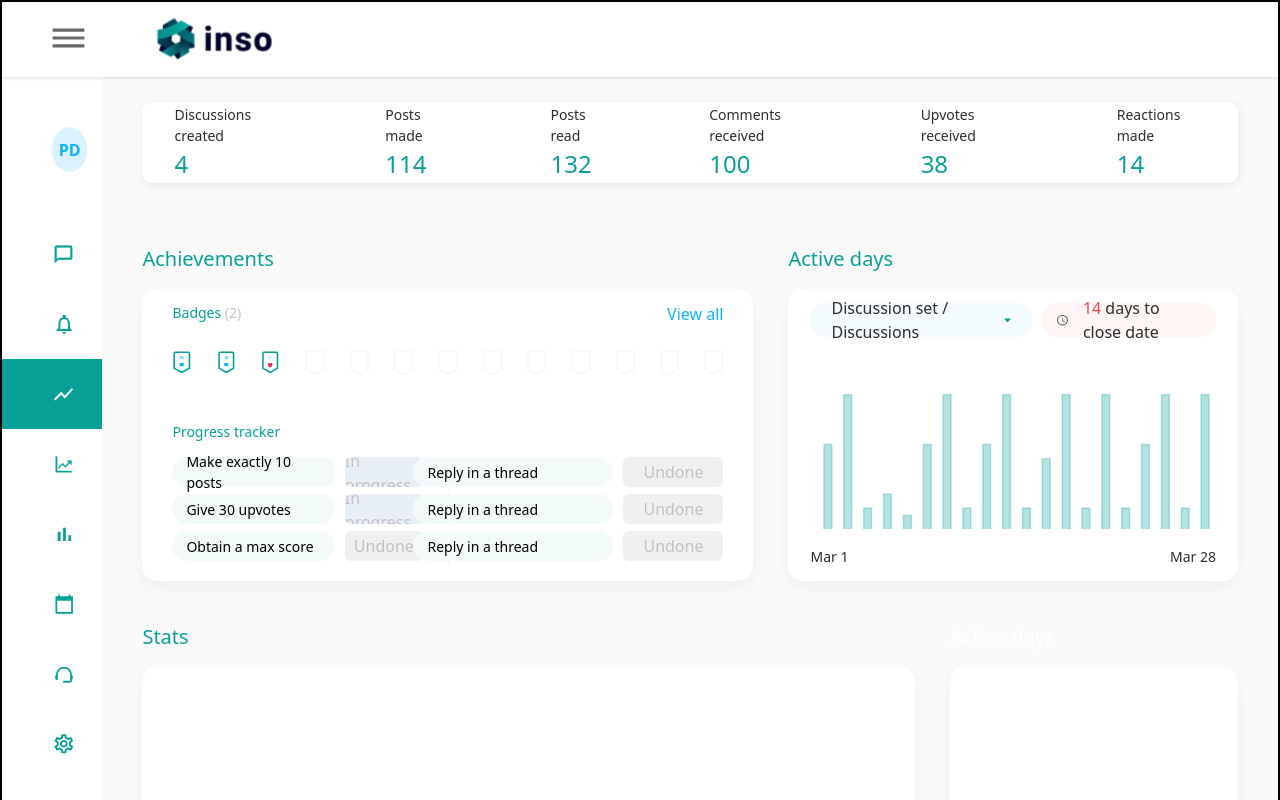
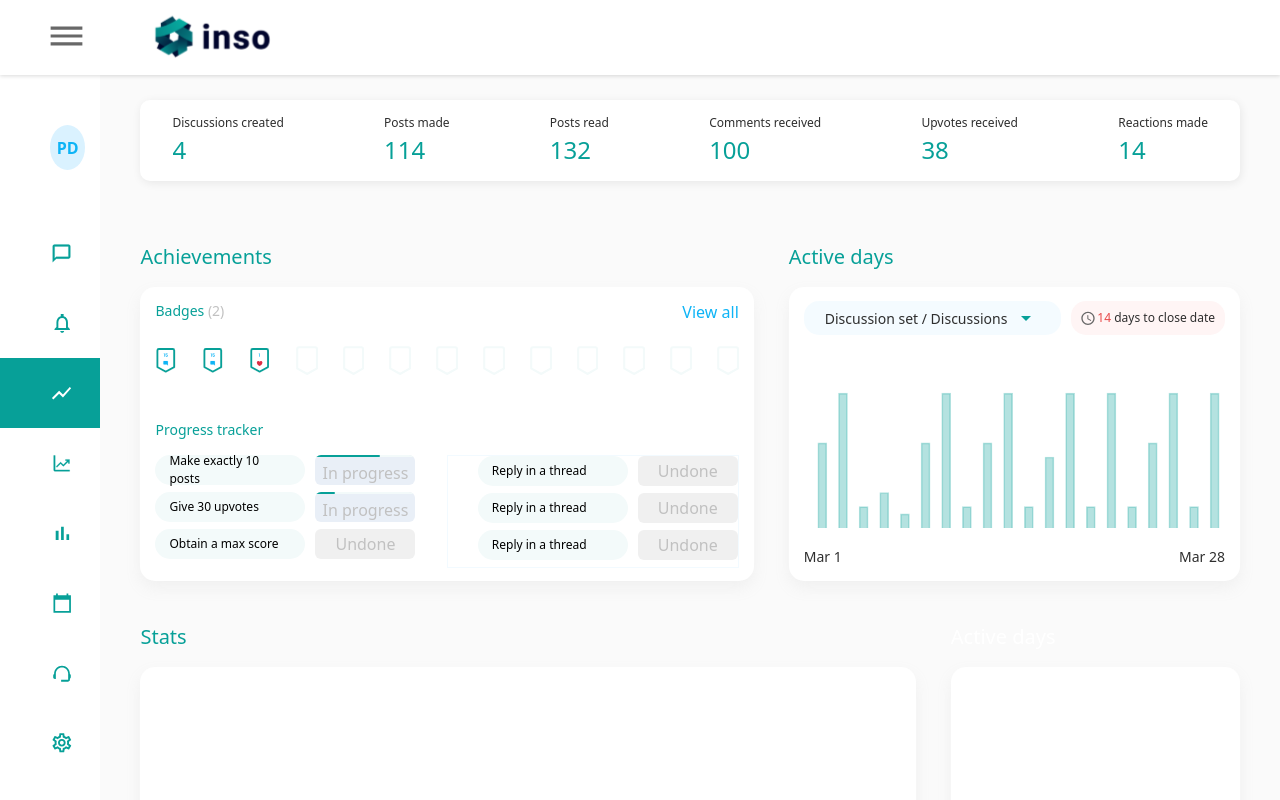
Before and after one commit to The-olajumoke/inso-frontend, a Next.js app: page /stats in a window 1280 px wide. Shown: the top 800 px of the page. Built offline with nearby package versions, Linux system fonts and the light colour scheme.

Commit message:
fixing responsiveness for stats

```diff
--- a/components/Layout.js
+++ b/components/Layout.js
@@ -31,7 +31,7 @@ const Layout = ({ title, children, searchBar, bgColor }) => {
         <title>{title || "Custigrow"}</title>
       </Head>
 
-      <div className=" border-2 flex flex-col">
+      <div className=" flex flex-col">
         <Header
           navSize={navSize}
           handleNavSize={handleNavSize}
--- a/components/Sidebar.js
+++ b/components/Sidebar.js
@@ -7,11 +7,6 @@ const Sidebar = ({ navSize, userPicture }) => {
   const router = useRouter();
 
   return (
-    // <div
-    //   className={`${styles.sidebarContainer} ${
-    //     navSize === "small" ? "w-109" : "w-333"
-    //   }   fixed flex flex-col justify-between  vp-980:hidden  overflow-y-auto`}
-    // >
     <div
       className={`${styles.sidebarContainer} ${
         navSize === "small" ? "w-109" : "w-333"
--- a/pages/analytics.js
+++ b/pages/analytics.js
@@ -31,28 +31,28 @@ const Analytics = () => {
         <div className=" grid grid-cols-5 h-81 justify-between mb-29">
           <div className=" col-span-2 px-32 h-full  bg-white-white rounded-sm  shadow-xs flex items-center justify-between mr-30">
             <div className="flex flex-col  items-start">
-              <p className=" text-black-analText">Sets</p>
+              <p className=" text-black-analText text-xs">Sets</p>
               <h3 className=" text-primary-darkGreen">14</h3>
             </div>
             <div className="flex flex-col  items-start">
-              <p className=" text-black-analText">Discussions</p>
+              <p className=" text-black-analText text-xs">Discussions</p>
               <h3 className=" text-primary-darkGreen">38</h3>
             </div>
             <div className="flex flex-col  items-start">
-              <p className=" text-black-analText">Users</p>
+              <p className=" text-black-analText text-xs">Users</p>
               <h3 className=" text-primary-darkGreen">100</h3>
             </div>
             <div className="flex flex-col  items-start">
-              <p className=" text-black-analText">Posts</p>
+              <p className=" text-black-analText text-xs">Posts</p>
               <h3 className=" text-primary-darkGreen">1250</h3>
             </div>
           </div>
           <div className=" col-span-3 px-32 h-full bg-white-white rounded-sm  shadow-xs flex   flex-col items-center  justify-center">
             <div className=" flex items-center justify-between w-full">
-              <p className=" w-135  text-gray-text mr-48">
+              <span className=" text-xs w-135  text-gray-text mr-48">
                 {" "}
-                Compare discussion :
-              </p>
+                Compare discussion:
+              </span>
               <div className="w-230 h-34 rounded bg-border-settingsLine px-20 flex items-center justify-between mr-12">
                 <p className=" text-border-line ">Discussion A</p>
                 <Image
@@ -77,7 +77,10 @@ const Analytics = () => {
               </div>
             </div>
             <div className=" flex items-center justify-between w-full">
-              <p className="w-135 text-gray-text mr-48"> Timeframe :</p>
+              <span className="w-135 text-xs text-gray-text mr-48">
+                {" "}
+                Timeframe :
+              </span>
               <div className="w-230 h-34 px-20 flex items-center justify-between mr-12">
                 <p className="  text-gray-analyticsGray ">
                   Jan 1 - Jan 12, 2022
--- a/pages/stats/index.js
+++ b/pages/stats/index.js
@@ -9,29 +9,29 @@ const zIndex = () => {
     <Layout title="Inso | Stats" bgColor="bg-gray-background">
       <div className="py-25 px-40">
         {" "}
-        <div className=" rounded-sm  px-32 h-81  bg-white-white w-full flex items-center justify-start  gap-40 shadow-xs mb-61">
+        <div className=" rounded-sm  px-32 h-81  bg-white-white w-full flex items-center justify-start  gap-40 vp-min-601:gap-20 vp-min-601:justify-between shadow-xs mb-61">
           <div className="flex flex-col  items-start">
-            <p className="  text-black-analText">Discussions created</p>
+            <p className="  text-black-analText text-xs">Discussions created</p>
             <h3 className=" text-primary-darkGreen">4</h3>
           </div>
           <div className="flex flex-col  items-start">
-            <p className="  text-black-analText">Posts made</p>
+            <p className="  text-black-analText text-xs">Posts made</p>
             <h3 className=" text-primary-darkGreen">114</h3>
           </div>
           <div className="flex flex-col  items-start">
-            <p className="  text-black-analText">Posts read</p>
+            <p className="  text-black-analText text-xs">Posts read</p>
             <h3 className=" text-primary-darkGreen">132</h3>
           </div>
           <div className="flex flex-col  items-start">
-            <p className="  text-black-analText">Comments received</p>
+            <p className="  text-black-analText text-xs">Comments received</p>
             <h3 className=" text-primary-darkGreen">100</h3>
           </div>
           <div className="flex flex-col  items-start">
-            <p className="  text-black-analText">Upvotes received</p>
+            <p className="  text-black-analText text-xs">Upvotes received</p>
             <h3 className=" text-primary-darkGreen">38</h3>
           </div>
           <div className="flex flex-col  items-start">
-            <p className="  text-black-analText">Reactions made</p>
+            <p className="  text-black-analText text-xs">Reactions made</p>
             <h3 className=" text-primary-darkGreen">14</h3>
           </div>
         </div>
@@ -39,7 +39,7 @@ const zIndex = () => {
           <div className=" col-span-4">
             {" "}
             <h4 className=" text-primary-darkGreen mb-15">Achievements</h4>
-            <div className=" px-30 py-13 h-auto rounded-xl bg-white-white shadow-lg">
+            <div className=" px-30 vp-min-601:px-15 py-13 h-auto rounded-xl bg-white-white shadow-lg">
               <div className="flex justify-between mb-14">
                 <p className=" text-primary-darkGreen">
                   Badges <span className=" text-other-disabledText">(2)</span>{" "}
@@ -163,7 +163,7 @@ const zIndex = () => {
                 <div className="grid grid-cols-2">
                   <div className="pr-25">
                     <div className=" flex items-center mb-7">
-                      <div className=" bg-green-lightGreen w-200 h-30 rounded px-14  text-sm flex items-center mr-10">
+                      <div className=" bg-green-lightGreen w-150 h-30 rounded px-14   text-xs flex items-center mr-10">
                         Make exactly 10 posts
                       </div>
                       <div className="w-100  bg-blue-progressBlue h-30 text-other-disabledText flex flex-col justify-center items-center text-md  rounded-xs overflow-hidden">
@@ -176,7 +176,7 @@ const zIndex = () => {
                       </div>
                     </div>
                     <div className=" flex items-center mb-7">
-                      <div className=" bg-green-lightGreen w-200 h-30 rounded px-14  text-sm flex items-center mr-10">
+                      <div className=" bg-green-lightGreen w-150 h-30 rounded px-14   text-xs flex items-center mr-10">
                         Give 30 upvotes
                       </div>
                       <div className="w-100  bg-blue-progressBlue h-30 text-other-disabledText flex flex-col justify-center items-center text-md  rounded-xs overflow-hidden">
@@ -189,7 +189,7 @@ const zIndex = () => {
                       </div>
                     </div>
                     <div className=" flex items-center mb-7">
-                      <div className=" bg-green-lightGreen w-200 h-30 rounded px-14  text-sm flex items-center mr-10">
+                      <div className=" bg-green-lightGreen w-150 h-30 rounded px-14   text-xs flex items-center mr-10">
                         Obtain a max score
                       </div>
                       <div className="w-100 bg-other-disabled h-30 text-other-disabledText flex flex-col justify-center items-center text-md  rounded-xs overflow-hidden">
@@ -197,9 +197,9 @@ const zIndex = () => {
                       </div>
                     </div>
                   </div>
-                  <div className="border-l border-blue-inputBlue pl-25 flex flex-col items-end">
+                  <div className="border border-blue-inputBlue pl-25 flex flex-col items-end">
                     <div className=" flex items-center mb-7">
-                      <div className=" bg-green-lightGreen w-200 h-30 rounded px-14  text-sm flex items-center mr-10">
+                      <div className=" bg-green-lightGreen w-150 h-30 rounded px-14   text-xs flex items-center mr-10">
                         Reply in a thread
                       </div>
                       <div className="w-100  bg-other-disabled h-30 text-other-disabledText flex flex-col justify-center items-center text-md  rounded-xs overflow-hidden">
@@ -207,7 +207,7 @@ const zIndex = () => {
                       </div>
                     </div>
                     <div className=" flex items-center mb-7">
-                      <div className=" bg-green-lightGreen w-200 h-30 rounded px-14  text-sm flex items-center mr-10">
+                      <div className=" bg-green-lightGreen w-150 h-30 rounded px-14   text-xs flex items-center mr-10">
                         Reply in a thread
                       </div>
                       <div className="w-100  bg-other-disabled h-30 text-other-disabledText flex flex-col justify-center items-center text-md  rounded-xs overflow-hidden">
@@ -215,7 +215,7 @@ const zIndex = () => {
                       </div>
                     </div>
                     <div className=" flex items-center mb-7">
-                      <div className=" bg-green-lightGreen w-200 h-30 rounded px-14  text-sm flex items-center mr-10">
+                      <div className=" bg-green-lightGreen w-150 h-30 rounded px-14   text-xs flex items-center mr-10">
                         Reply in a thread
                       </div>
                       <div className="w-100  bg-other-disabled h-30 text-other-disabledText flex flex-col justify-center items-center text-md  rounded-xs overflow-hidden">
@@ -230,12 +230,12 @@ const zIndex = () => {
           <div className=" col-span-3 flex flex-col">
             {" "}
             <h4 className=" text-primary-darkGreen mb-15">Active days</h4>
-            <div className=" h-272 rounded-xl bg-white-white shadow-lg flex-grow flex justify-between flex-col  py-14 px-22">
+            <div className=" h-272 rounded-xl bg-white-white shadow-lg flex-grow flex justify-between flex-col  py-14 px-22  vp-min-601:px-15 ">
               <div className="mb-40 flex items-center gap-4">
                 <div className=" flex-grow h-34 px-21   bg-border-green  rounded-xl  flex items-center ">
-                  <h6 className=" text-black-analText mr-14">
+                  <p className=" text-black-analText mr-14">
                     Discussion set / Discussions
-                  </h6>
+                  </p>
                   <Image
                     src="/icons/arrow_down_green.svg"
                     alt=" Discussion dropdown "
@@ -245,7 +245,7 @@ const zIndex = () => {
                     height="5"
                   />
                 </div>
-                <div className=" h-34  bg-other-lightRed  rounded-xl px-15  flex items-center ">
+                <div className=" h-34  bg-other-lightRed  rounded-xl px-15 vp-min-601:px-10  flex items-center ">
                   <Image
                     src="/icons/clock.svg"
                     alt=" Discussion dropdown "
@@ -254,10 +254,10 @@ const zIndex = () => {
                     width="14"
                     height="14"
                   />
-                  <h6 className=" text-black-analText  ml-15">
+                  <span className=" text-black-analText text-xs  ml-15 vp-min-601:ml-2">
                     <span className=" text-other-danger">14</span> days to close
                     date
-                  </h6>
+                  </span>
                 </div>
               </div>
               <Barchart
```
